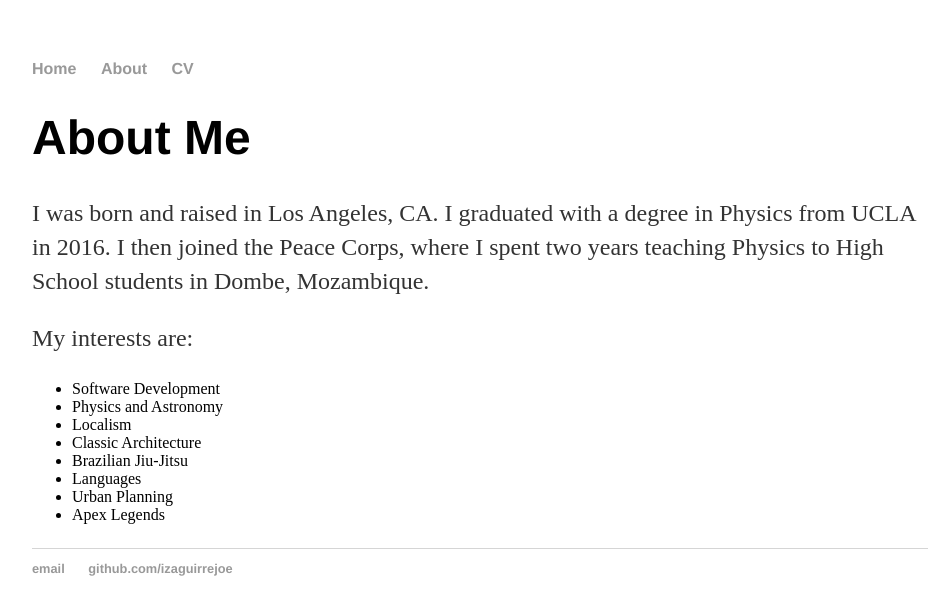
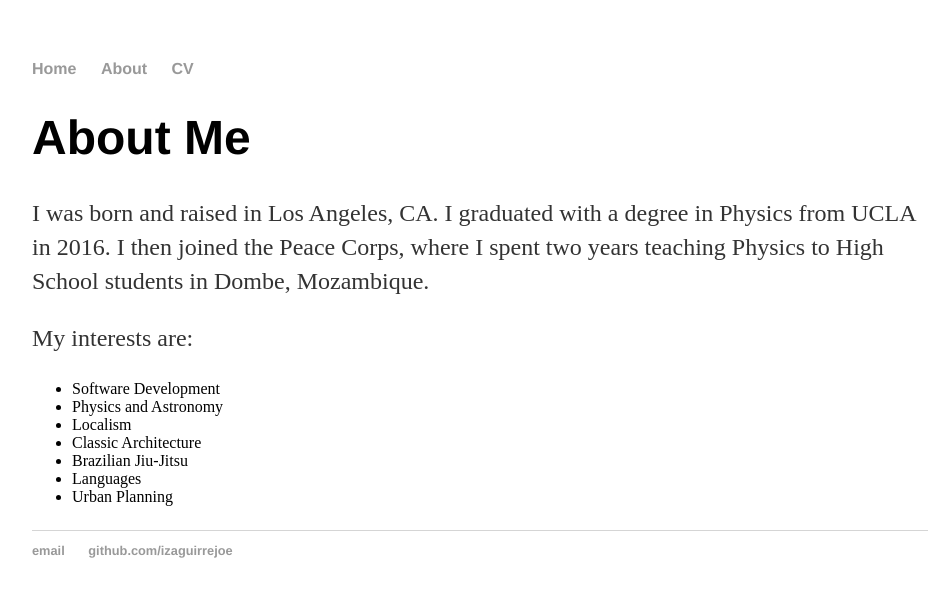
Before and after one commit to izaguirrejoe/izaguirrejoe.github.io, a Jekyll site: the page built from about/index.html, in a window 1280 px wide. Shown: the top 615 px of the page, without its empty margins (160-1106 px from the left). Built offline with Jekyll 4.4.1, drawn with Linux system fonts in a browser that asks for light colours.

Commit message:
Removed apex

```diff
--- a/about/index.html
+++ b/about/index.html
@@ -14,7 +14,6 @@ title: About
                 <li>Brazilian Jiu-Jitsu</li>
                 <li>Languages</li>
                 <li>Urban Planning</li>
-                <li>Apex Legends</li>
         </ul>
 	</p>
 </div><!-- /.blurb -->
```
